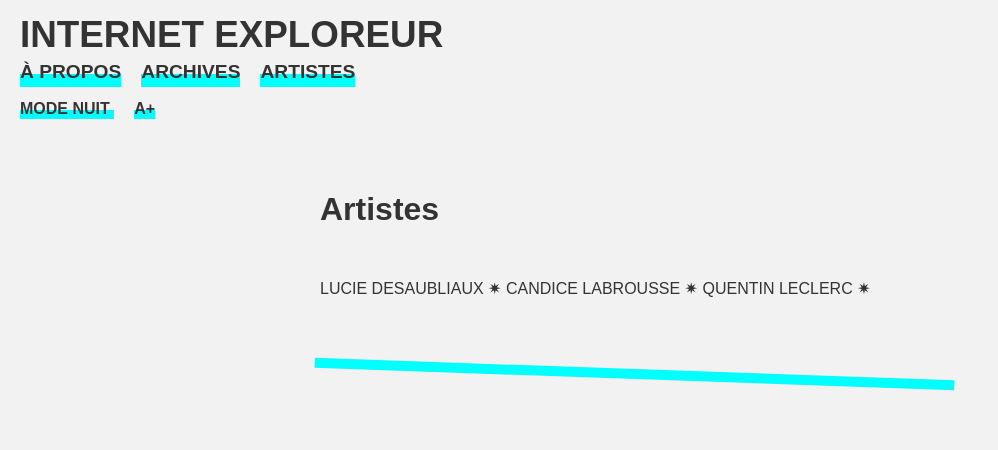
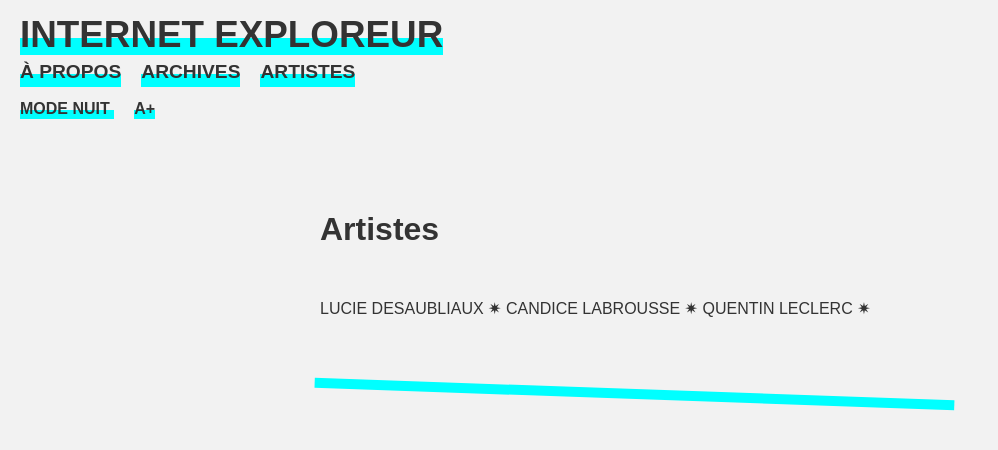
Before and after one commit to PQuod/Maipo, a Jekyll site: the page built from artistes.markdown, in a window 1280 px wide. Shown: the top 450 px of the page, without its empty margins (0-998 px from the left). Built offline with Jekyll 4.4.1, drawn with Linux system fonts in a browser that asks for light colours.

Commit message:
Update _layout.scss

```diff
--- a/_sass/minima/_layout.scss
+++ b/_sass/minima/_layout.scss
@@ -20,6 +20,10 @@
 }
 
 .underline{
+  background:var(--lines);
+  background-repeat: no-repeat;
+  background-size: 100% 100%;
+  transition: background-size 0.5s 0s;
   text-transform:uppercase;
 display:inline-block;
 margin-left:var(--line-height);
@@ -29,6 +33,9 @@ font-weight:bold;
 font-family:sans-serif;
 }
 
+.underline:hover{
+  background-size: 0 100%;
+}
 
 .sub-nav{
   padding-left:var(--line-height);
@@ -82,7 +89,6 @@ margin-top:5px;
   position:relative;
   top:calc(var(--line-height)*3);
   left:-10px;
-
 }
 
 .line-post {
@@ -214,8 +220,8 @@ left:-10px;
   text-align:justify;
   line-height:calc(var(--line-height)*1.5);
   font-family:sans-serif;
-  padding-top:var(--line-height);
   }
+
 
 
 .trimestre{
@@ -237,10 +243,12 @@ left:-10px;
   max-width:var(--text-width);
   margin:auto;
   font-family:sans-serif;
+    line-height:var(--line-height);
+      padding-top:var(--line-height);
 }
 
 .list-auteurs{
-  line-height:var(--line-height);
+
 }
 
 /**
@@ -290,7 +298,7 @@ left:-10px;
 
 
   /**
-  *Checkboxes & teir labels
+  *Checkboxes & their labels
   */
 
   .dark-mode-label::before {
@@ -313,6 +321,7 @@ left:-10px;
 .typo-dys-label::before{
   font-family:sans-serif;
   content: "TYPO SANS-SERIF";
+  background:var(--contrast-color);
 }
 
 .typo-dys-checkbox:checked ~ .theme-container .typo-dys-label::before {
```
Lines whose indentation alone changed are shown as unchanged.
